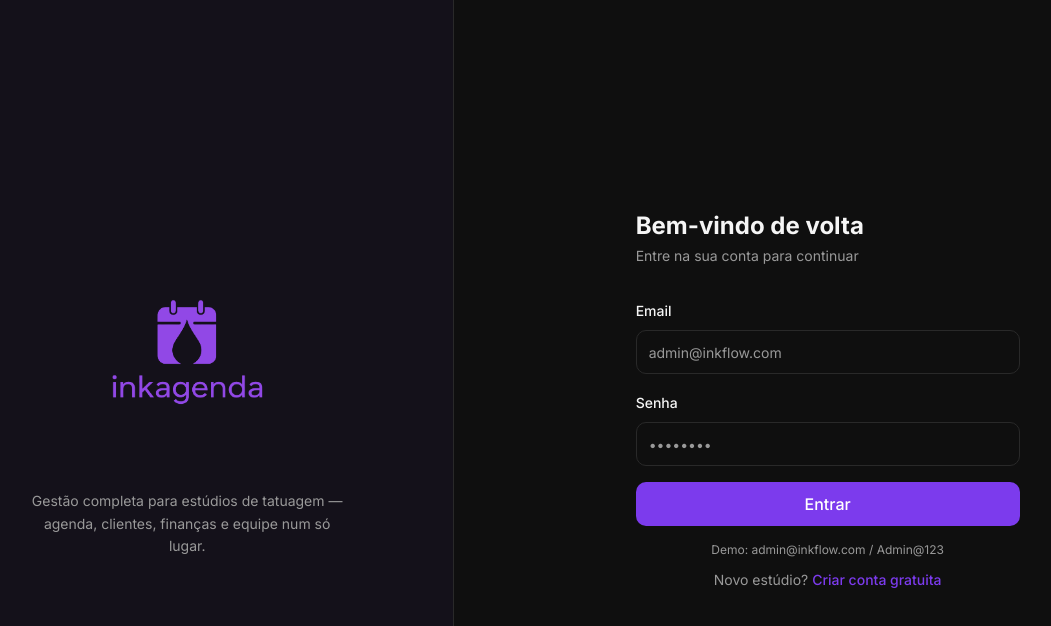
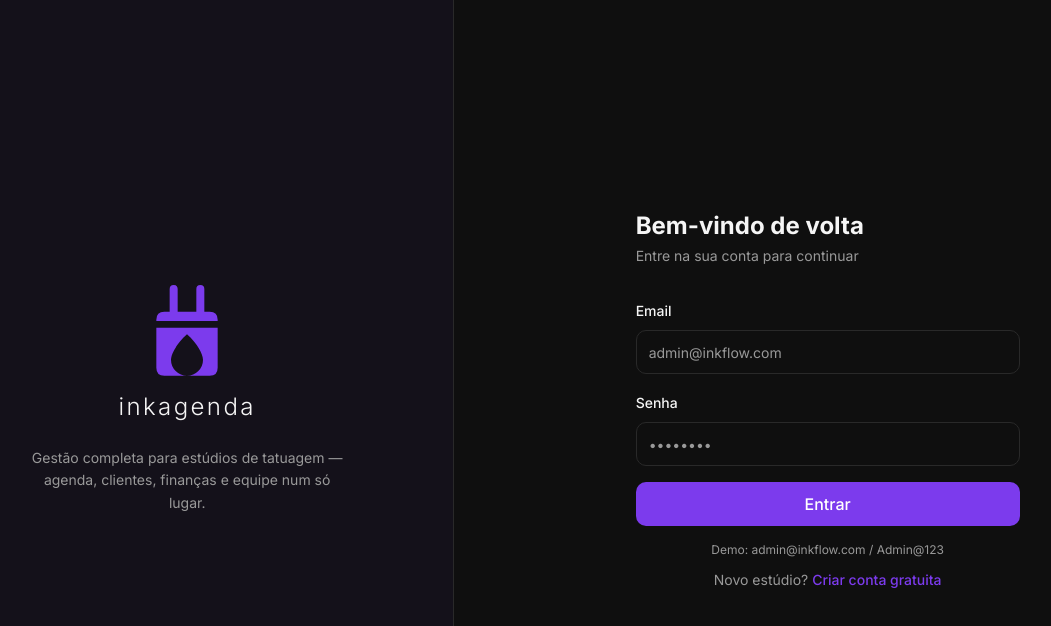
Before and after one commit to rveigarangel-tattoo/inkagenda, a Next.js app: page /login in a window 1280 px wide. Shown: the top 626 px of the page, without its empty margins (79-1130 px from the left). Built offline with nearby package versions, Linux system fonts and the light colour scheme.

Commit message:
Replace SVG img tag with inline React SVG component - fixes color and rendering issues

```diff
--- a/src/app/invite/[token]/page.tsx
+++ b/src/app/invite/[token]/page.tsx
@@ -3,6 +3,7 @@ import { useEffect, useState } from "react"
 import { useParams, useRouter } from "next/navigation"
 import { signIn } from "next-auth/react"
 import { AlertCircle } from "lucide-react"
+import { InkagendaLogo } from "@/components/ui/logo"
 import { toast } from "sonner"
 import { Button } from "@/components/ui/button"
 import { Input } from "@/components/ui/input"
@@ -110,8 +111,8 @@ export default function InvitePage() {
     <div className="flex min-h-screen items-center justify-center bg-background p-4">
       <div className="w-full max-w-sm">
         <div className="mb-8 flex flex-col items-center text-center">
-          <img src="/logo.svg" alt="inkagenda" className="mb-4 w-32 object-contain logo-primary" />
-          <p className="text-sm text-muted-foreground">Você foi convidado para o estúdio</p>
+          <InkagendaLogo className="mb-2" />
+          <p className="mt-1 text-sm text-muted-foreground">Você foi convidado para o estúdio</p>
         </div>
 
         <div className="mb-6 flex flex-col items-center gap-3 rounded-xl border bg-card p-5 text-center">
--- a/src/app/login/page.tsx
+++ b/src/app/login/page.tsx
@@ -6,6 +6,7 @@ import { toast } from "sonner"
 import { Button } from "@/components/ui/button"
 import { Input } from "@/components/ui/input"
 import { Label } from "@/components/ui/label"
+import { InkagendaLogo } from "@/components/ui/logo"
 
 export default function LoginPage() {
   const router = useRouter()
@@ -29,9 +30,9 @@ export default function LoginPage() {
   return (
     <div className="flex min-h-screen bg-background">
       {/* Left — branding (desktop only) */}
-      <div className="hidden lg:flex lg:w-5/12 flex-col items-center justify-center gap-6 bg-primary/5 border-r border-border p-16">
-        <img src="/logo.svg" alt="inkagenda" className="logo-primary w-56" />
-        <p className="text-center text-muted-foreground text-sm max-w-xs leading-relaxed">
+      <div className="hidden lg:flex lg:w-5/12 flex-col items-center justify-center gap-4 border-r border-border bg-primary/5 p-16">
+        <InkagendaLogo />
+        <p className="mt-2 text-center text-sm text-muted-foreground max-w-xs leading-relaxed">
           Gestão completa para estúdios de tatuagem — agenda, clientes, finanças e equipe num só lugar.
         </p>
       </div>
@@ -39,7 +40,7 @@ export default function LoginPage() {
       {/* Right — form */}
       <div className="flex flex-1 flex-col items-center justify-center px-6 py-12">
         {/* Mobile logo */}
-        <img src="/logo.svg" alt="inkagenda" className="logo-primary mb-10 w-40 lg:hidden" />
+        <InkagendaLogo className="mb-10 lg:hidden" />
 
         <div className="w-full max-w-sm">
           <div className="mb-8">
@@ -66,7 +67,7 @@ export default function LoginPage() {
           </p>
           <p className="mt-3 text-center text-sm text-muted-foreground">
             Novo estúdio?{" "}
-            <a href="/register" className="text-primary font-medium hover:underline">
+            <a href="/register" className="font-medium text-primary hover:underline">
               Criar conta gratuita
             </a>
           </p>
--- a/src/app/onboarding/page.tsx
+++ b/src/app/onboarding/page.tsx
@@ -2,6 +2,7 @@
 import { useEffect, useState } from "react"
 import { useRouter } from "next/navigation"
 import { CheckCircle } from "lucide-react"
+import { InkagendaLogo } from "@/components/ui/logo"
 import { toast } from "sonner"
 import { Button } from "@/components/ui/button"
 import { Input } from "@/components/ui/input"
@@ -45,7 +46,7 @@ export default function OnboardingPage() {
     <div className="flex min-h-screen items-center justify-center bg-background p-4">
       <div className="w-full max-w-md">
         <div className="mb-8 flex flex-col items-center text-center">
-          <img src="/logo.svg" alt="inkagenda" className="mb-4 w-32 object-contain logo-primary" />
+          <InkagendaLogo className="mb-2" />
           <h1 className="text-2xl font-bold">Configure seu Estúdio</h1>
           <p className="text-sm text-muted-foreground">Leva menos de 1 minuto para começar</p>
         </div>
--- a/src/app/register/page.tsx
+++ b/src/app/register/page.tsx
@@ -8,6 +8,7 @@ import { Button } from "@/components/ui/button"
 import { Input } from "@/components/ui/input"
 import { Label } from "@/components/ui/label"
 import { Card, CardContent } from "@/components/ui/card"
+import { InkagendaLogo } from "@/components/ui/logo"
 
 export default function RegisterPage() {
   const router = useRouter()
@@ -51,8 +52,8 @@ export default function RegisterPage() {
     <div className="flex min-h-screen items-center justify-center bg-background p-4">
       <div className="w-full max-w-sm">
         <div className="mb-8 flex flex-col items-center text-center">
-          <img src="/logo.svg" alt="inkagenda" className="mb-4 w-32 object-contain logo-primary" />
-          <p className="text-sm text-muted-foreground">Crie a conta do seu estúdio</p>
+          <InkagendaLogo className="mb-2" />
+          <p className="mt-1 text-sm text-muted-foreground">Crie a conta do seu estúdio</p>
         </div>
         <Card>
           <CardContent className="p-6">
--- a/src/components/layout/header.tsx
+++ b/src/components/layout/header.tsx
@@ -3,6 +3,7 @@ import { signOut, useSession } from "next-auth/react"
 import { LogOut, Moon, Sun, Search } from "lucide-react"
 import { useEffect, useState } from "react"
 import { AvatarInitials } from "@/components/ui/avatar-initials"
+import { InkagendaIcon } from "@/components/ui/logo"
 import { Button } from "@/components/ui/button"
 import { CommandPalette } from "@/components/ui/command-palette"
 
@@ -28,7 +29,10 @@ export function Header() {
   const user = session?.user
   return (
     <header className="flex h-16 items-center justify-between border-b bg-card px-4 md:px-6">
-      <img src="/logo.svg" alt="inkagenda" className="logo-primary h-9 object-contain md:hidden" />
+      <div className="flex items-center gap-2 md:hidden">
+        <InkagendaIcon className="h-7 w-7 text-primary" />
+        <span className="text-base font-light tracking-widest text-foreground">inkagenda</span>
+      </div>
       {/* Cmd+K search button — desktop only */}
       <button
         onClick={openPalette}
--- a/src/components/layout/sidebar.tsx
+++ b/src/components/layout/sidebar.tsx
@@ -7,6 +7,7 @@ import {
   CalendarDays, UserCircle, TrendingUp, ChevronLeft, ArrowLeftRight,
 } from "lucide-react"
 import { cn } from "@/lib/utils"
+import { InkagendaIcon } from "@/components/ui/logo"
 
 const adminNav = [
   { href: "/dashboard", label: "Dashboard", icon: LayoutDashboard },
@@ -40,12 +41,11 @@ export function Sidebar({ role }: { role: string }) {
       )}
     >
       {/* Logo */}
-      <div className={cn("flex h-16 items-center border-b", collapsed ? "justify-center px-2" : "px-4")}>
-        <img
-          src="/logo.svg"
-          alt="inkagenda"
-          className={cn("logo-primary shrink-0 object-contain", collapsed ? "h-8 w-8" : "h-11")}
-        />
+      <div className={cn("flex h-16 items-center gap-2.5 border-b", collapsed ? "justify-center px-2" : "px-4")}>
+        <InkagendaIcon className={cn("shrink-0 text-primary", collapsed ? "h-7 w-7" : "h-8 w-8")} />
+        {!collapsed && (
+          <span className="text-base font-light tracking-widest text-foreground">inkagenda</span>
+        )}
       </div>
 
       {/* Nav */}
--- /dev/null
+++ b/src/components/ui/logo.tsx
@@ -0,0 +1,37 @@
+import { cn } from "@/lib/utils"
+
+export function InkagendaIcon({ className }: { className?: string }) {
+  return (
+    <svg
+      viewBox="0 0 60 70"
+      fill="currentColor"
+      xmlns="http://www.w3.org/2000/svg"
+      className={className}
+      aria-hidden="true"
+    >
+      <path
+        fillRule="evenodd"
+        clipRule="evenodd"
+        d="
+          M13 20 L17 20 L17 3 Q17 0 20 0 Q23 0 23 3 L23 20
+          L37 20 L37 3 Q37 0 40 0 Q43 0 43 3 L43 20
+          L47 20 Q53 20 53 26 L53 62 Q53 68 47 68
+          L13 68 Q7 68 7 62 L7 26 Q7 20 13 20 Z
+          M7 27 L53 27 L53 32 L7 32 Z
+          M30 37 C22 44 18 52 18 56 A12 12 0 0 0 42 56 C42 52 38 44 30 37 Z
+        "
+      />
+    </svg>
+  )
+}
+
+export function InkagendaLogo({ className }: { className?: string }) {
+  return (
+    <div className={cn("flex flex-col items-center gap-3", className)}>
+      <InkagendaIcon className="w-20 text-primary" />
+      <span className="text-2xl font-light tracking-widest text-foreground">
+        inkagenda
+      </span>
+    </div>
+  )
+}
```
